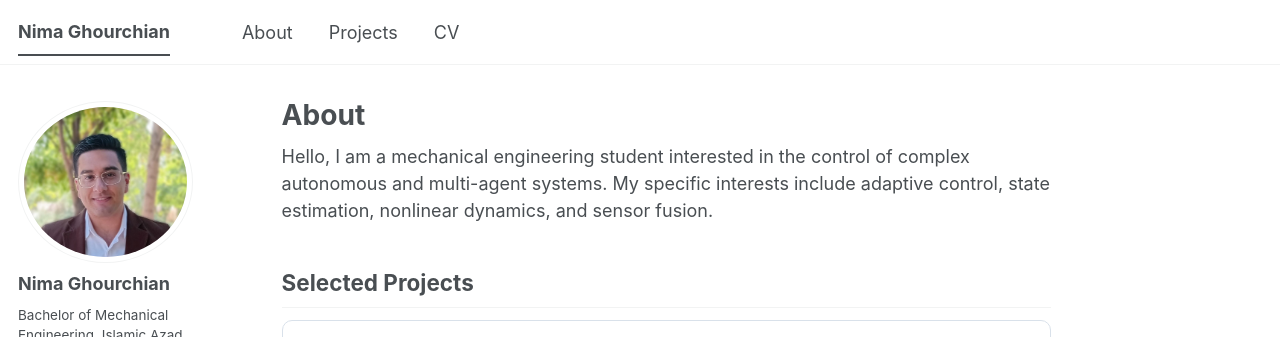
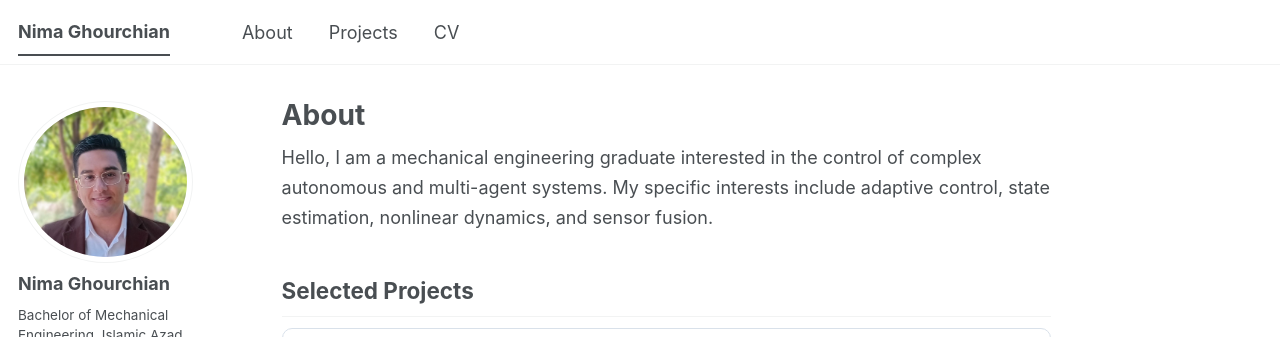
Before and after one commit to nimaghourchian/nimaghourchian.github.io, a Jekyll site: the page built from _pages/about.md, in a window 1280 px wide, cut to the strip 0-337 px from the top of the page. Built offline with Jekyll 4.4.1, drawn with Linux system fonts in a browser that asks for light colours; a style sheet for code colours, icons or effects is not loaded.

Commit message:
Update introduction in about.md to reflect graduation

```diff
--- a/_pages/about.md
+++ b/_pages/about.md
@@ -130,8 +130,11 @@ redirect_from:
 }
 </style>
 
-Hello, I am a mechanical engineering student interested in the control of complex autonomous and multi-agent systems. My specific interests include adaptive control, state estimation, nonlinear dynamics, and sensor fusion.
-
+<p class="about-intro">
+  Hello, I am a mechanical engineering graduate interested in the control of
+  complex autonomous and multi-agent systems. My specific interests include
+  adaptive control, state estimation, nonlinear dynamics, and sensor fusion.
+</p>
 
 ## Selected Projects
 
```
